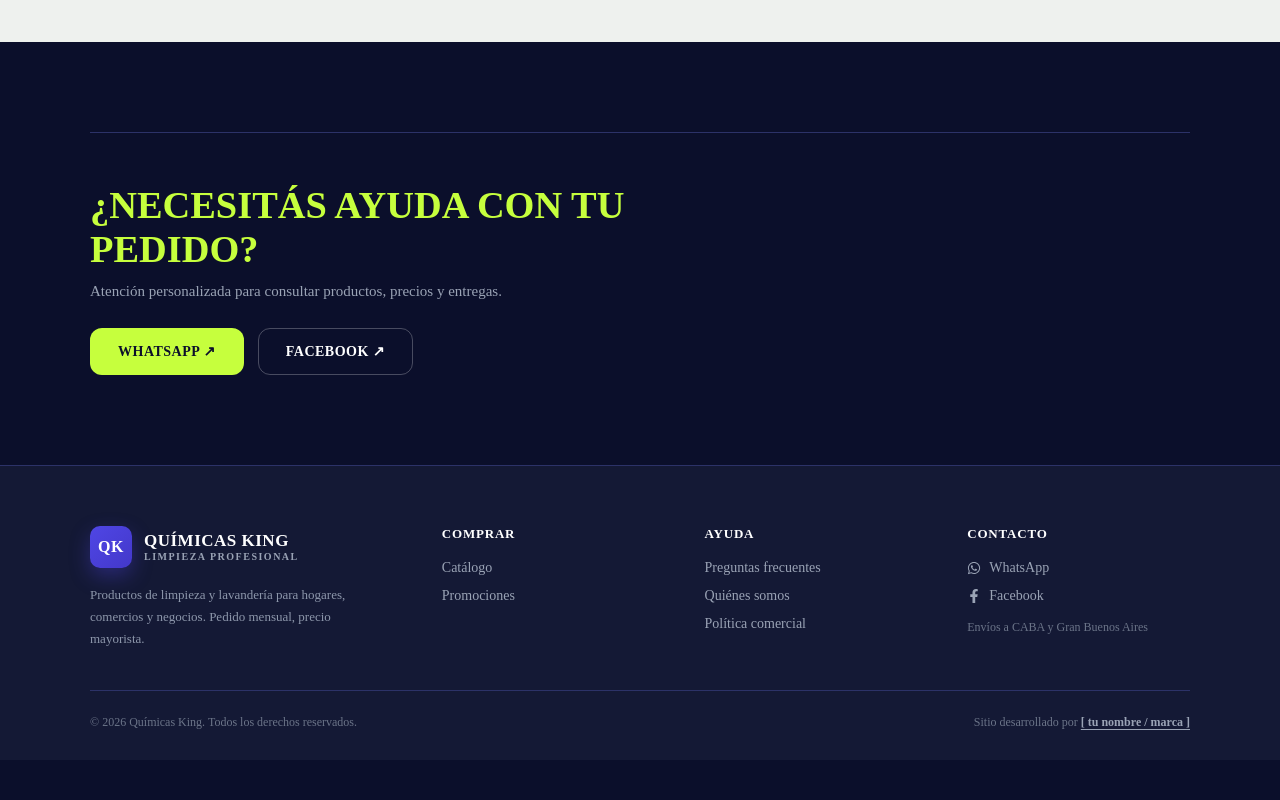
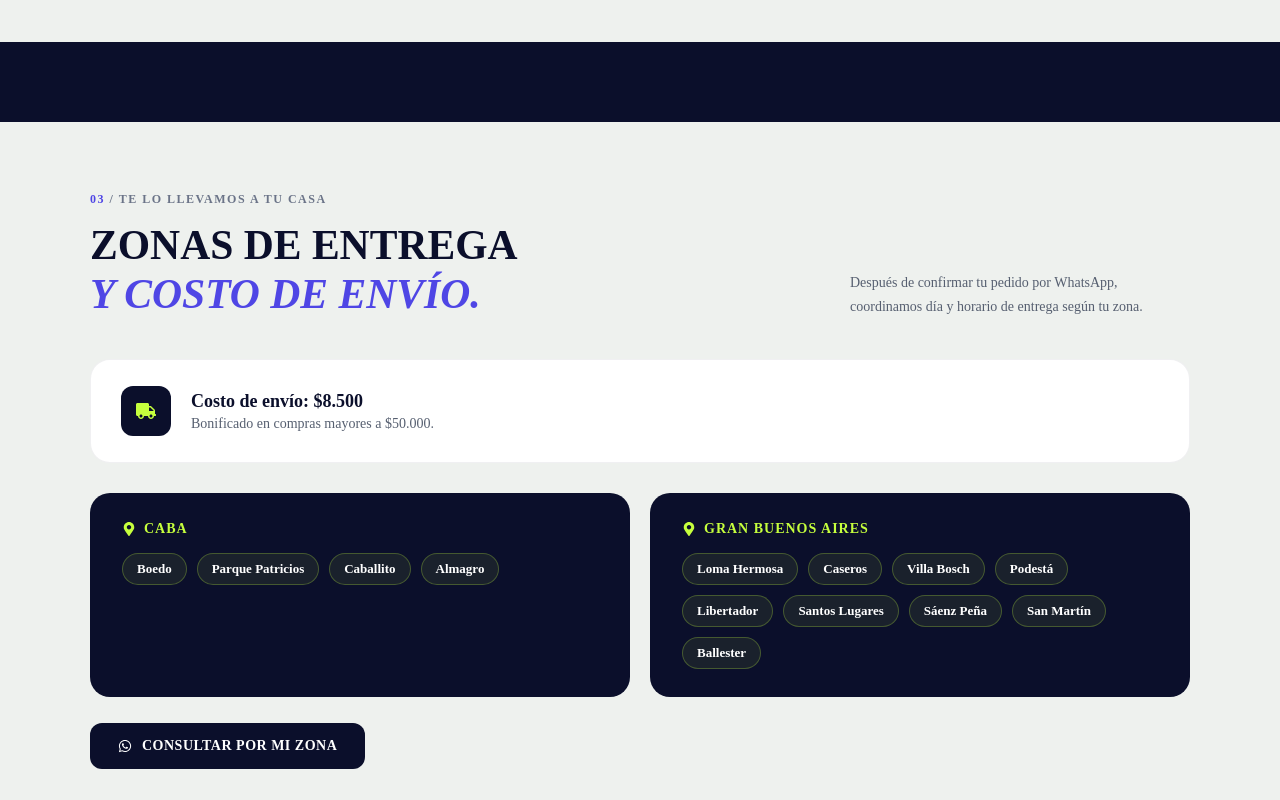
Before and after one commit to facundoguevara001/quimica-bethel, a React (Vite) app: page /nosotros in a window 1280 px wide. Shown: the part 2720-3520 px from the top of the page. Built offline with nearby package versions, Linux system fonts and the light colour scheme.

Commit message:
Actualización

```diff
--- /dev/null
+++ b/src/components/about/DeliveryInfo.css
@@ -0,0 +1,213 @@
+.delivery-info-inner{
+
+    max-width:1100px;
+
+    margin:0 auto;
+
+}
+
+/*======================================
+        COSTO DESTACADO
+======================================*/
+
+.delivery-info-cost{
+
+    display:flex;
+
+    align-items:center;
+
+    gap:20px;
+
+    padding:26px 30px;
+
+    margin-bottom:30px;
+
+    border-radius:20px;
+
+    background:white;
+
+    border:1px solid rgba(11,15,43,.06);
+
+}
+
+.delivery-info-cost-icon{
+
+    display:flex;
+
+    justify-content:center;
+
+    align-items:center;
+
+    width:50px;
+
+    height:50px;
+
+    flex-shrink:0;
+
+    border-radius:12px;
+
+    background:#0B0F2B;
+
+    color:#C6FF3D;
+
+    font-size:20px;
+
+}
+
+.delivery-info-cost strong{
+
+    display:block;
+
+    font-size:18px;
+
+    color:#0B0F2B;
+
+}
+
+.delivery-info-cost p{
+
+    margin-top:4px;
+
+    color:#565f70;
+
+    font-size:14px;
+
+}
+
+/*======================================
+        ZONAS
+======================================*/
+
+.delivery-info-zones{
+
+    display:grid;
+
+    grid-template-columns:repeat(2,1fr);
+
+    gap:20px;
+
+    margin-bottom:26px;
+
+}
+
+.delivery-info-zone-card{
+
+    padding:28px 32px;
+
+    border-radius:20px;
+
+    background:#0B0F2B;
+
+}
+
+.delivery-info-zone-card h4{
+
+    display:flex;
+
+    align-items:center;
+
+    gap:8px;
+
+    margin-bottom:16px;
+
+    font-size:14px;
+
+    font-weight:800;
+
+    letter-spacing:1px;
+
+    text-transform:uppercase;
+
+    color:#C6FF3D;
+}
+
+.delivery-info-zone-card ul{
+
+    list-style:none;
+
+    display:flex;
+
+    flex-wrap:wrap;
+
+    gap:10px;
+
+}
+
+.delivery-info-zone-card li{
+
+    padding:7px 14px;
+
+    border-radius:999px;
+
+    background:rgba(198,255,61,.08);
+
+    border:1px solid rgba(198,255,61,.25);
+
+    color:white;
+
+    font-size:13px;
+
+    font-weight:600;
+
+}
+
+/*======================================
+        CTA WHATSAPP
+======================================*/
+
+.delivery-info-whatsapp{
+
+    display:inline-flex;
+
+    align-items:center;
+
+    gap:10px;
+
+    padding:15px 28px;
+
+    border-radius:12px;
+
+    background:#0B0F2B;
+
+    color:white;
+
+    font-weight:700;
+
+    font-size:14px;
+
+    text-transform:uppercase;
+
+    letter-spacing:.5px;
+
+    transition:.25s;
+
+}
+
+.delivery-info-whatsapp:hover{
+
+    transform:translateY(-3px);
+
+    background:#4F46E5;
+
+}
+
+/*======================================
+        RESPONSIVE
+======================================*/
+
+@media (max-width:768px){
+
+    .delivery-info-zones{
+
+        grid-template-columns:1fr;
+
+    }
+
+    .delivery-info-cost{
+
+        flex-direction:column;
+
+        text-align:center;
+
+    }
+}
--- /dev/null
+++ b/src/components/about/Deliveryinfo.jsx
@@ -0,0 +1,121 @@
+
+import "./DeliveryInfo.css";
+import SectionHeader from "../common/SectionHeader";
+
+import {
+    FaWhatsapp,
+    FaTruck,
+    FaMapMarkerAlt
+} from "react-icons/fa";
+
+const zones = [
+    {
+        title: "CABA",
+        places: [
+            "Boedo",
+            "Parque Patricios",
+            "Caballito",
+            "Almagro"
+        ]
+    },
+
+    {
+        title: "Gran Buenos Aires",
+        places: [
+            "Loma Hermosa",
+            "Caseros",
+            "Villa Bosch",
+            "Podestá",
+            "Libertador",
+            "Santos Lugares",
+            "Sáenz Peña",
+            "San Martín",
+            "Ballester"
+        ]
+    }
+];
+
+function DeliveryInfo() {
+
+    return (
+        <section
+            id="envios"
+            className="light-band"
+        >
+
+            <div className="delivery-info-inner">
+
+                <SectionHeader
+                    theme="light"
+                    number="03"
+                    eyebrow="Te lo llevamos a tu casa"
+                    titleBold="Zonas de entrega"
+                    titleAccent="y costo de envío."
+                    subtitle="Después de confirmar tu pedido por WhatsApp, coordinamos día y horario de entrega según tu zona."
+                />
+
+                <div className="delivery-info-cost">
+
+                    <span className="delivery-info-cost-icon">
+                        <FaTruck />
+                    </span>
+
+                    <div>
+                        <strong>Costo de envío: $8.500</strong>
+
+                        <p>
+                            Bonificado en compras mayores a $50.000.
+                        </p>
+                    </div>
+
+                </div>
+
+                <div className="delivery-info-zones">
+
+                    {zones.map(zone => (
+
+                        <div
+                            key={zone.title}
+                            className="delivery-info-zone-card"
+                        >
+
+                            <h4>
+                                <FaMapMarkerAlt />
+                                {zone.title}
+                            </h4>
+
+                            <ul>
+
+                                {zone.places.map(place => (
+
+                                    <li key={place}>
+                                        {place}
+                                    </li>
+
+                                ))}
+
+                            </ul>
+
+                        </div>
+
+                    ))}
+
+                </div>
+
+                <a
+                    className="delivery-info-whatsapp"
+                    href="https://wa.me/5491125218692?text=Hola,%20quiero%20consultar%20por%20el%20env%C3%ADo%20a%20mi%20zona"
+                    target="_blank"
+                    rel="noreferrer"
+                >
+                    <FaWhatsapp />
+                    Consultar por mi zona
+                </a>
+
+            </div>
+
+        </section>
+    );
+}
+
+export default DeliveryInfo;
--- a/src/components/home/DeliveryProcess.css
+++ b/src/components/home/DeliveryProcess.css
@@ -63,6 +63,28 @@
     border-color:rgba(198,255,61,.4);
 
     background:rgba(198,255,61,.05);
+
+}
+
+.delivery-step-link{
+
+    cursor:pointer;
+
+}
+
+.delivery-step-hint{
+
+    margin-top:10px;
+
+    font-size:11px;
+
+    font-weight:700;
+
+    color:#C6FF3D;
+
+    text-transform:uppercase;
+
+    letter-spacing:.5px;
 
 }
 
--- a/src/components/home/DeliveryProcess.jsx
+++ b/src/components/home/DeliveryProcess.jsx
@@ -1,5 +1,6 @@
 import "./DeliveryProcess.css";
 import SectionHeader from "../common/SectionHeader";
+import { Link } from "react-router-dom";
 
 import {
     FaSearch,
@@ -63,12 +64,13 @@ function DeliveryProcess() {
 
                         <div className="delivery-steps">
 
-                {steps.map((step, index) => (
+                {steps.map((step, index) => {
 
-                    <div
-                        key={index}
-                        className="delivery-step"
-                    >
+                    const isDeliveryStep = index === 2;
+
+                    const content = (
+
+                        <>
 
                             <span className="delivery-step-number">
 
@@ -94,15 +96,58 @@ function DeliveryProcess() {
 
                             </p>
 
+                            {isDeliveryStep && (
+
+                                <span className="delivery-step-hint">
+
+                                    Ver zonas y costo →
+
+                                </span>
+
+                            )}
+
                             {index < steps.length - 1 && (
 
                                 <span className="delivery-step-connector" />
 
                             )}
 
+                        </>
+
+                    );
+
+                    if (isDeliveryStep) {
+
+                        return (
+
+                            <Link
+                                key={index}
+                                to="/nosotros#envios"
+                                className="delivery-step delivery-step-link"
+                            >
+
+                                {content}
+
+                            </Link>
+
+                        );
+
+                    }
+
+                    return (
+
+                        <div
+                            key={index}
+                            className="delivery-step"
+                        >
+
+                            {content}
+
                         </div>
 
-                ))}
+                    );
+
+                })}
 
             </div>
 
--- a/src/components/home/FAQ.jsx
+++ b/src/components/home/FAQ.jsx
@@ -6,7 +6,7 @@ const questions = [
 
     {
         question: "¿Realizan envíos?",
-        answer: "Sí. Realizamos envíos dentro de CABA y Gran Buenos Aires."
+        answer: "Sí. Envíos a zonas de CABA y Gran Buenos Aires, con un costo de $8.500 bonificado en compras mayores a $50.000. Más abajo detallamos las zonas exactas."
     },
 
     {
--- a/src/components/home/PolicySection.jsx
+++ b/src/components/home/PolicySection.jsx
@@ -12,10 +12,10 @@ function PolicySection() {
 
     const policies = [
 
-        {
+                {
             icon: <FaTruck />,
             title: "Envíos",
-            text: "Entregas rápidas en CABA y Gran Buenos Aires. Envío bonificado a partir de $50.000."
+            text: "Costo de envío: $8.500, bonificado en compras mayores a $50.000. Más abajo, el detalle por zona."
         },
 
         {
--- a/src/pages/AboutPage.jsx
+++ b/src/pages/AboutPage.jsx
@@ -6,6 +6,7 @@ import AboutHero from "../components/about/AboutHero";
 import FAQ from "../components/home/FAQ";
 import AboutUs from "../components/home/AboutUs";
 import PolicySection from "../components/home/PolicySection";
+import DeliveryInfo from "../components/about/Deliveryinfo";
 import ContactSection from "../components/home/ContactSection";
 import Footer from "../components/home/Footer";
 
@@ -50,6 +51,8 @@ function AboutPage() {
 
                 <PolicySection />
 
+                <DeliveryInfo />
+
                 <ContactSection />
 
                 <Footer />
```
Lines whose indentation alone changed are shown as unchanged.
